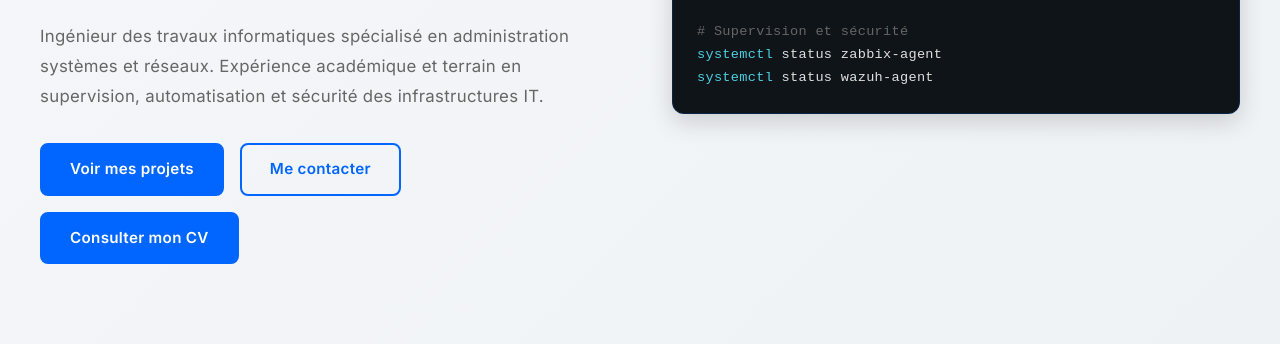
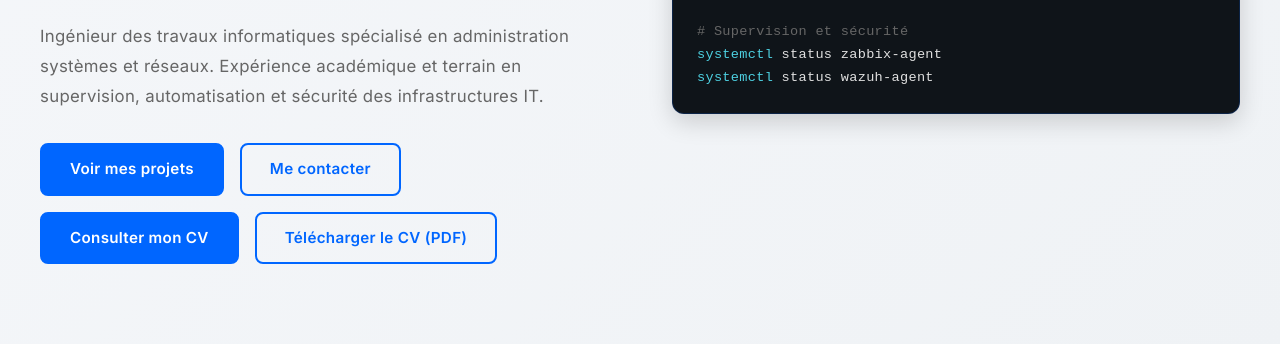
Before and after one commit to adawossoeli-cloud/portfolio, a plain HTML site: page index.html in a window 1280 px wide. Shown: the part 456-800 px from the top of the page. Drawn offline with Linux system fonts and the light colour scheme.

Commit message:
Publish updated CV PDF

```diff
--- a/index.html
+++ b/index.html
@@ -51,6 +51,7 @@
                     <a href="#projects" class="btn btn-primary">Voir mes projets</a>
                     <a href="#contact" class="btn btn-secondary">Me contacter</a>
                     <a href="cv.html" class="btn btn-primary">Consulter mon CV</a>
+                    <a href="assets/CV_ADAWOSSO_EDOH_MAWUYRAM_ELIE_2026.pdf" download class="btn btn-secondary">Télécharger le CV (PDF)</a>
                 </div>
             </div>
             <div class="hero-visual">
```
Also changed, not shown: cv.html (+1 -0 lines), 1 other file.
